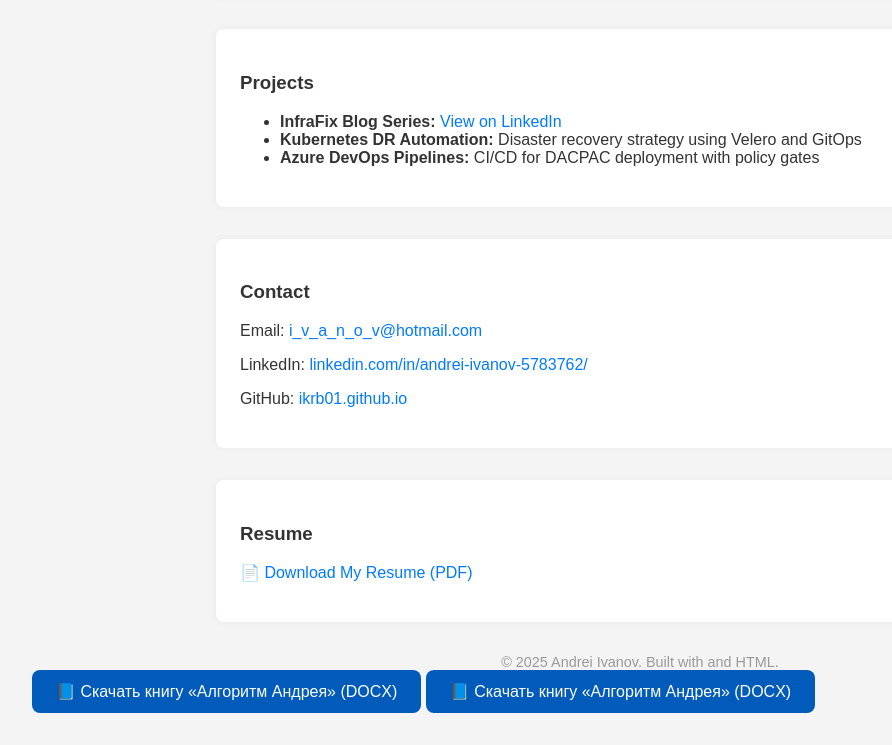
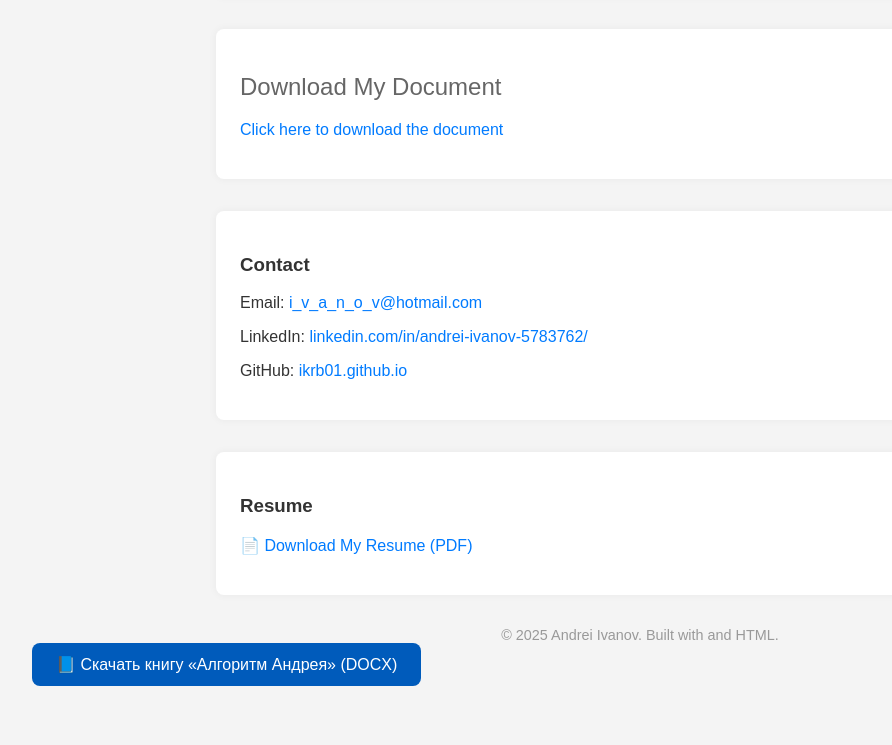
Before and after one commit to ikrb01/ikrb01.github.io, a plain HTML site: page index.htm in a window 1280 px wide. Shown: the part 418-1163 px from the top of the page, without its empty margins (0-892 px from the left). After the commit the page ends 1136 px from the top, so only its background shows below. Drawn offline with Linux system fonts and the light colour scheme.

Commit message:
Update index.htm 08

```diff
--- a/index.htm
+++ b/index.htm
@@ -59,12 +59,10 @@
   </section>
 
   <section>
-    <h3>Projects</h3>
-    <ul>
-      <li><strong>InfraFix Blog Series:</strong> <a href="#">View on LinkedIn</a></li>
-      <li><strong>Kubernetes DR Automation:</strong> Disaster recovery strategy using Velero and GitOps</li>
-      <li><strong>Azure DevOps Pipelines:</strong> CI/CD for DACPAC deployment with policy gates</li>
-    </ul>
+    <h2>Download My Document</h2>
+  <p>
+    <a href="Andrei_Contracts_Engagements.docx" download>Click here to download the document</a>
+  </p>
   </section>
 
   <section>
@@ -87,12 +85,7 @@
    download
    style="display: inline-block; padding: 12px 24px; background-color: #005bbb; color: white; text-decoration: none; border-radius: 8px; font-family: sans-serif;">
   📘 Скачать книгу «Алгоритм Андрея» (DOCX)
-</a>
-   <a href="https://ikrb01.github.io/Andrei_Contracts_Engagements.docx"
-   download
-   style="display: inline-block; padding: 12px 24px; background-color: #005bbb; color: white; text-decoration: none; border-radius: 8px; font-family: sans-serif;">
-  📘 Скачать книгу «Алгоритм Андрея» (DOCX)
-</a>
+
 
 
 </body>
```
